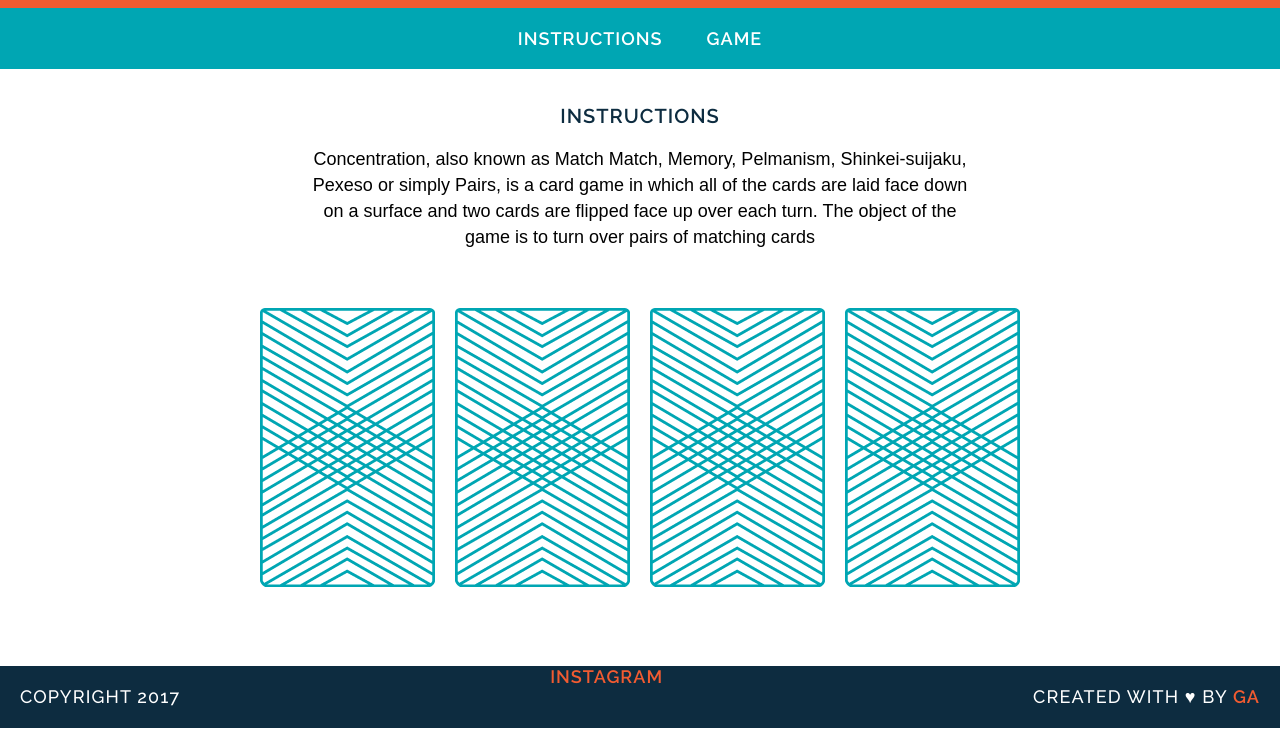
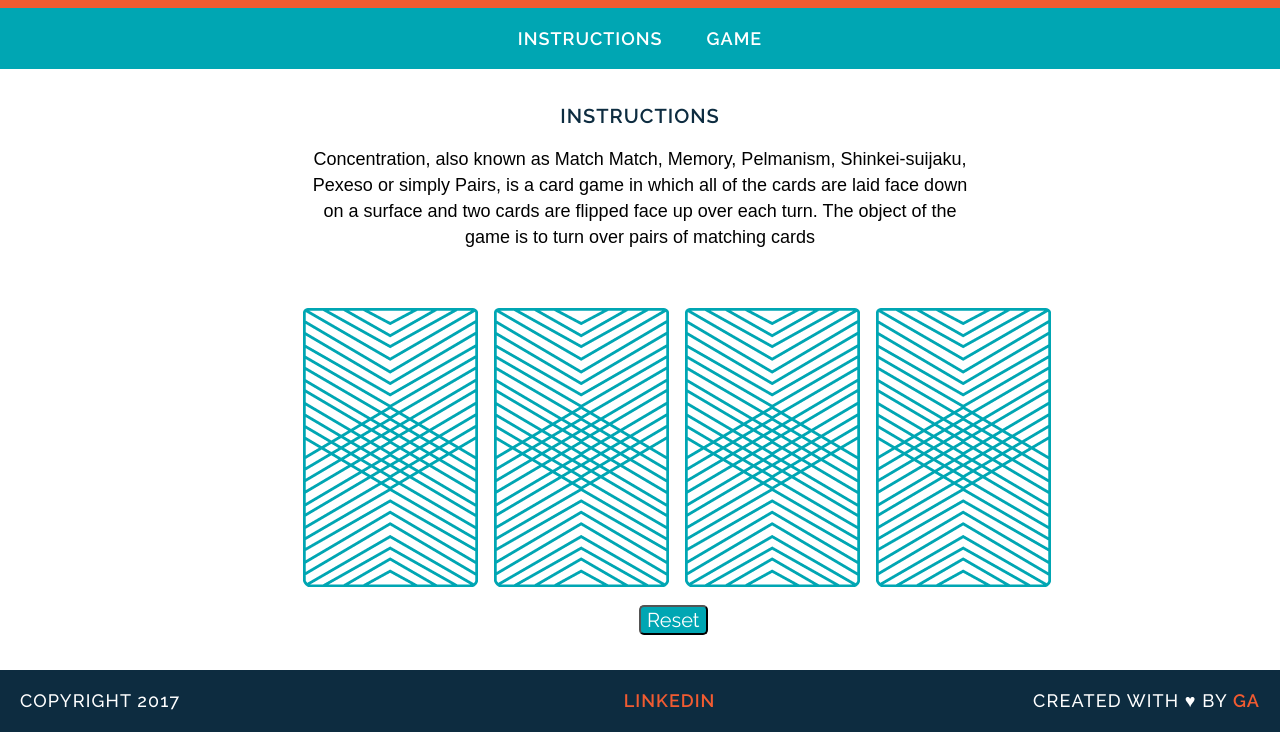
Before and after one commit to nehemias-bit/wdi-fundamentals-memorygame, a plain HTML site: page memory_game/index.html in a window 1280 px wide. Shown: the part 105-837 px from the top of the page. Drawn offline with Linux system fonts and the light colour scheme; a web font is replaced by a local one.

Commit message:
created game logic

```diff
--- a/memory_game/css/style.css
+++ b/memory_game/css/style.css
@@ -103,3 +103,24 @@ footer {
     color: #F15B31;
     font-weight: 700;
 }
+
+.resetButton {
+    position: relative;
+    left: 418px;
+    margin: 0 auto;
+    font-size: 20px;
+    border-radius: 5px;
+    font-family: Raleway, sans-serif;
+    color: white;
+    background-color: #00A6B3;
+}
+
+.resetButton:hover {
+    background-color: #F15B31;
+}
+
+#linkedin {
+    position: relative;
+    left: 63px;
+    top: 20px;
+}
--- a/memory_game/index.html
+++ b/memory_game/index.html
@@ -13,7 +13,7 @@
         </header>
         <nav>
           <a href="#instructions" class="navAnchor">instructions</a>
-          <a href="#game" class="navAnchor">game</a>
+          <a href="#game-board" class="navAnchor">game</a>
         </nav>
         <main>
         <h2 id="instructions">Instructions</h2>
@@ -23,16 +23,16 @@
              each turn. The object of the <br>game is to turn over pairs
              of matching cards
         </p>
-        <div id="game">
-            <img src="images/back.png" alt="Queen of Diamonds">
-            <img src="images/back.png" alt="Queen of Hearts">
-            <img src="images/back.png" alt="King of Diamonds">
-            <img src="images/back.png" alt="King of Hearts">
+        <div id="game-board" class="board-clearfix">
+            <a href="index.html">
+            <input type="reset" value="Reset" class="resetButton">
+            </a>
         </div>
+
         </main>
         <footer class="clearfix">
-            <a href="https://www.instagram.com/nemi66/?hl=en" target="blank">
-            Instagram
+            <a href="https://www.linkedin.com/in/nehemias-cruz?lipi=urn%3Ali%3Apage%3Ad_flagship3_profile_view_base_contact_details%3BFxleKSe%2FTgOmvEdXIybcLw%3D%3D" target="blank" id="linkedin">
+            LinkedIn
             </a>
             <p class="copyright">Copyright 2017</p>
             <p class="message">Created with &hearts; by <span class="name"><a href="https://generalassemb.ly/" target="blank">GA</a></span></p>
--- a/memory_game/js/main.js
+++ b/memory_game/js/main.js
@@ -15,9 +15,19 @@ rank: "king",
 suit: "diamonds",
 cardImage: "images/king-of-diamonds.png"
 }];
+
 let cardsInPlay = [];
 
-function checkForMatch() {
+// function resetGame() {
+//     document.getElementById('game-board').reset();
+// }
+
+function flipCard() {
+    let cardId = this.getAttribute('data-id');
+    console.log("User flipped " + cards[cardId].rank);
+    cardsInPlay.push(cards[cardId].rank);
+    console.log(cards[cardId].cardImage);
+    console.log(cards[cardId].suit);
     if(cardsInPlay.length === 2){
         if(cardsInPlay[0] === cardsInPlay[1]){
             alert("You found a match!");
@@ -26,15 +36,32 @@ function checkForMatch() {
             alert("Sorry, try again.");
         }
     }
-}
+    this.setAttribute('src', cards[cardId].cardImage);
+};
 
-function flipCard(cardId) {
-    console.log("User flipped " + cards[cardId].rank);
-    cardsInPlay.push(cards[cardId].rank);
-    console.log(cards[cardId].cardImage);
-    console.log(cards[cardId].suit);
-    checkForMatch();
-}
+function createBoard() {
+    for(let i = 0; i < cards.length; i++){
+        let cardElement = document.createElement('img');
+        cardElement.setAttribute('src', 'images/back.png');
+        cardElement.setAttribute('data-id', i);
+        cardElement.addEventListener('click', flipCard);
+        document.getElementById('game-board').appendChild(cardElement);
+    }
+    // let game = document.getElementById('game-board');
+    // game.querySelector('.resetButton').addEventListener('click', resetGame);
+};
 
-flipCard(0);
-flipCard(2);
+// document.getElementsByClassName('resetButton').onclick = function (){
+//     document.getElementById('game-board').reset();
+// }
+
+createBoard();
+// resetGame();
+
+
+
+//The way I implemented the reset button is not the way you wanted me to do it
+//because I didn't use javascript. I really just couldn't figure it out. I also didn't want
+//to hand in the project without a working reset button so I went ahead and just made it
+//work the cheap way using HTML. I left my attempts at making the reset button with javascript
+// commented out in this js file so that we can maybe discuss it in the future.
```
